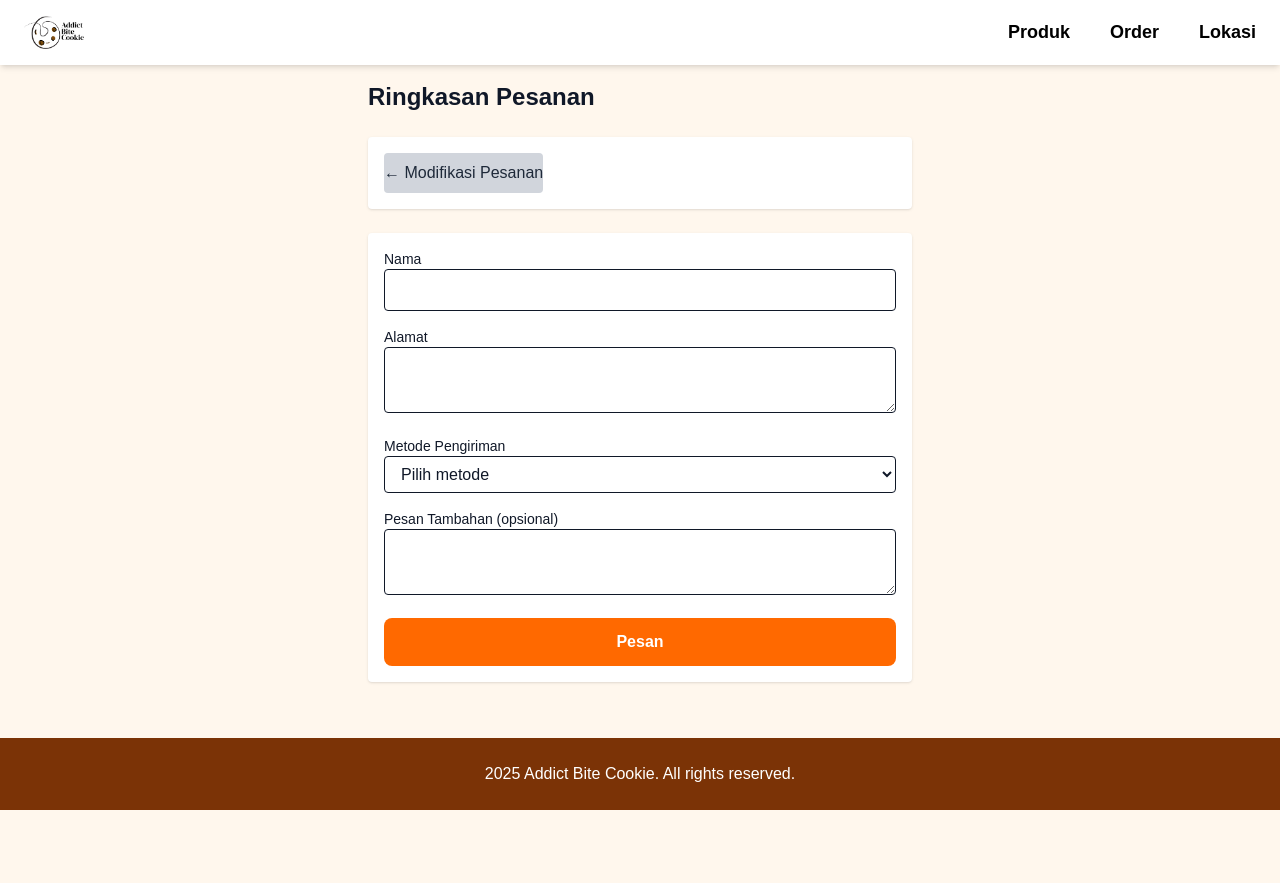
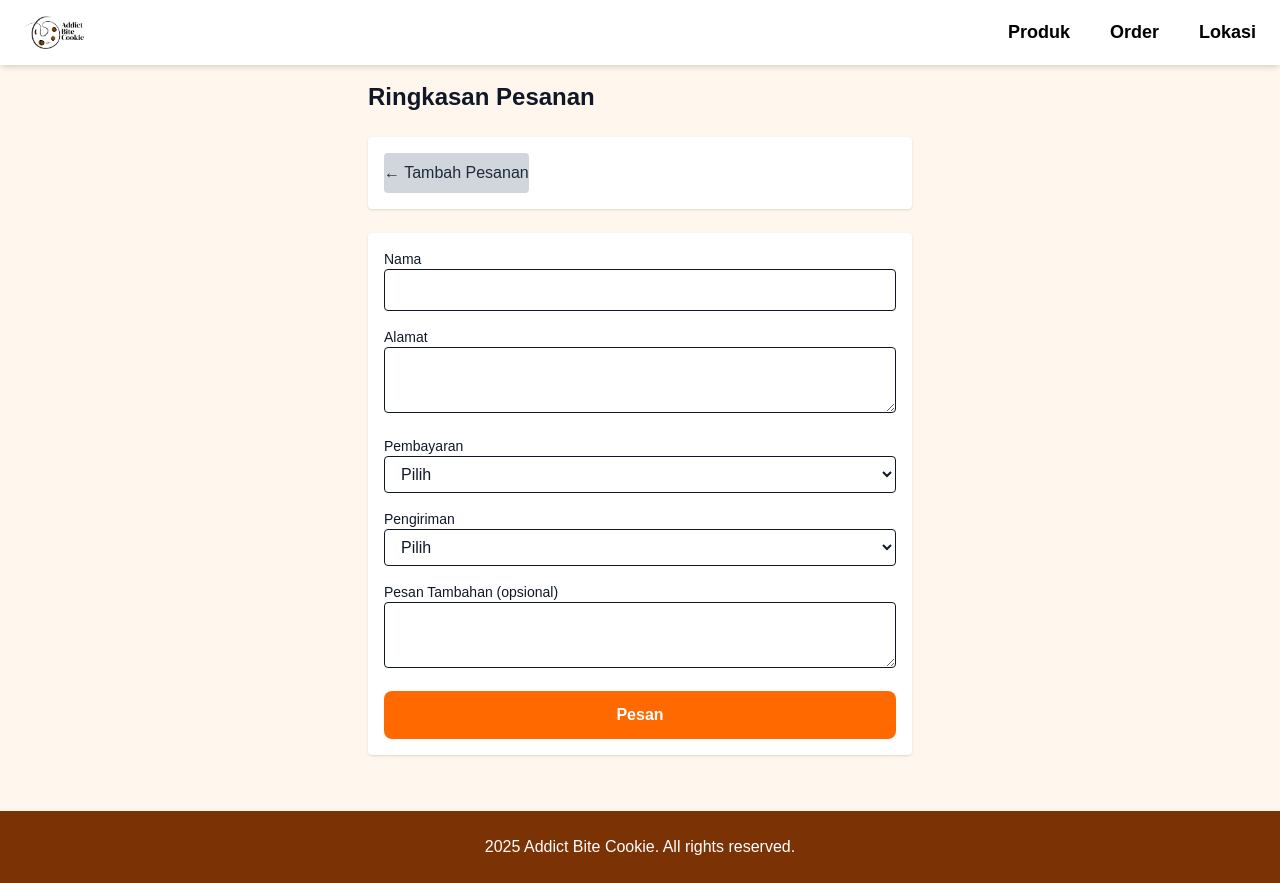
Before and after one commit to MafudNk/next-addict-cookie, a Next.js app: page /summary in a window 1280 px wide. Before the commit the page ends 810 px from the top, so only its background shows below. Built offline with nearby package versions, Linux system fonts and the light colour scheme.

Commit message:
summary page

```diff
--- a/app/api/order/route.js
+++ b/app/api/order/route.js
@@ -5,7 +5,7 @@ import { JWT } from "google-auth-library";
 export async function POST(req) {
   try {
     const body = await req.json();
-    const { order, nama, alamat, pengiriman, pesan, total } = body;
+    const { order, nama, alamat, pengiriman, pembayaran, pesan, total } = body;
       // email: credentials.client_email,
       // key: credentials.private_key,
     const client = new JWT({
@@ -26,6 +26,7 @@ export async function POST(req) {
       nama,
       alamat,
       pengiriman,
+      pembayaran,
       item.name,
       item.price,
       item.qty,
--- a/app/summary/page.js
+++ b/app/summary/page.js
@@ -6,6 +6,7 @@ export default function SummaryPage() {
   const [nama, setNama] = useState('')
   const [alamat, setAlamat] = useState('')
   const [pengiriman, setPengiriman] = useState('')
+  const [pembayaran, setPembayaran] = useState('')
   const [pesan, setPesan] = useState('')
   const router = useRouter()
 
@@ -26,6 +27,7 @@ export default function SummaryPage() {
       nama,
       alamat,
       pengiriman,
+      pembayaran,
       pesan,
       total,
     }
@@ -147,7 +149,7 @@ Pesan: ${form.pesan}
           onClick={() => router.push('/order')}
           className="flex-1 py-2 bg-gray-300 text-gray-800 rounded"
         >
-          ← Modifikasi Pesanan
+          ← Tambah Pesanan
         </button>
       </ul>
 
@@ -174,17 +176,31 @@ Pesan: ${form.pesan}
         </div>
 
         <div>
-          <label className="block text-sm font-medium text-gray-900">Metode Pengiriman</label>
+          <label className="block text-sm font-medium text-gray-900"> Pembayaran</label>
+          <select
+            className="w-full border rounded px-3 py-2 text-gray-900"
+            value={pembayaran}
+            onChange={(e) => setPembayaran(e.target.value)}
+            required
+          >
+            <option value="">Pilih</option>
+            <option value="Qris">Qris</option>
+            <option value="Cash">Cash</option>
+          </select>
+        </div>
+
+        <div>
+          <label className="block text-sm font-medium text-gray-900"> Pengiriman</label>
           <select
             className="w-full border rounded px-3 py-2 text-gray-900"
             value={pengiriman}
             onChange={(e) => setPengiriman(e.target.value)}
             required
           >
-            <option value="">Pilih metode</option>
+            <option value="">Pilih</option>
             <option value="pickup">Ambil di tempat</option>
             <option value="gosend">GoSend</option>
-            <option value="kurir">Kurir toko</option>
+            <option value="paxel">Paxel</option>
           </select>
         </div>
 
```
